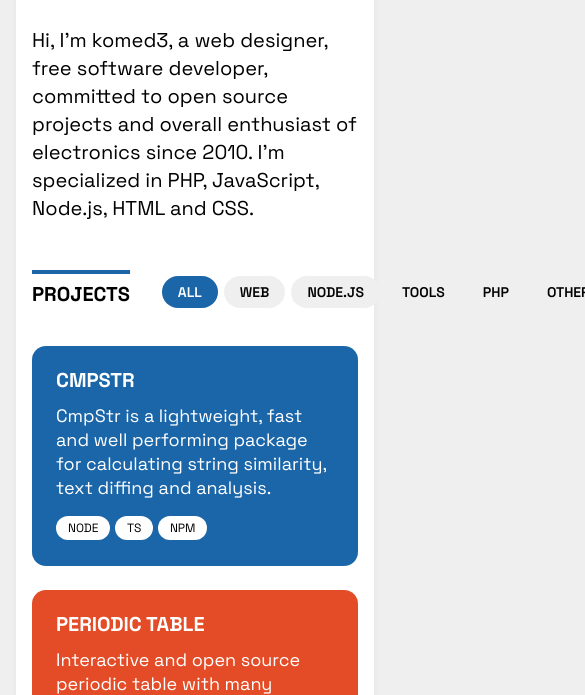
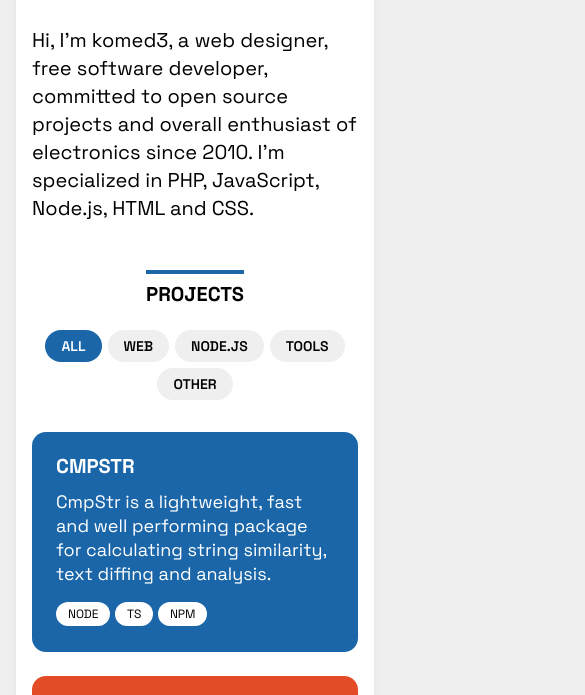
Before and after one commit to komed3/homepage, a plain HTML site: page index.html in a window 390 px wide. Shown: the part 102-797 px from the top of the page, 585 px wide, since content can reach past the window. Drawn offline with Linux system fonts and the light colour scheme.

Commit message:
resp. adaptations

```diff
--- a/index.html
+++ b/index.html
@@ -45,8 +45,7 @@
                         <button key="_web">Web</button>
                         <button key="_node">Node.js</button>
                         <button key="_tool">Tools</button>
-                        <button key="_php">PHP</button>
-                        <button key="_other _java _c">Other</button>
+                        <button key="_other _php _java _c">Other</button>
                     </div>
                 </h2>
                 <div class="projects">
--- a/static/style.css
+++ b/static/style.css
@@ -148,7 +148,8 @@ main .intro {
 
 .tabs {
     display: flex;
-    flex-flow: row nowrap;
+    flex-flow: row wrap;
+    justify-content: center;
     align-items: center;
     gap: 6px;
     white-space: nowrap;
@@ -243,7 +244,7 @@ main .intro {
         padding: 24px;
     }
 
-    footer {
+    footer, .heading {
         flex-direction: column;
     }
 
```
Also changed, not shown: static/style.min.css.
